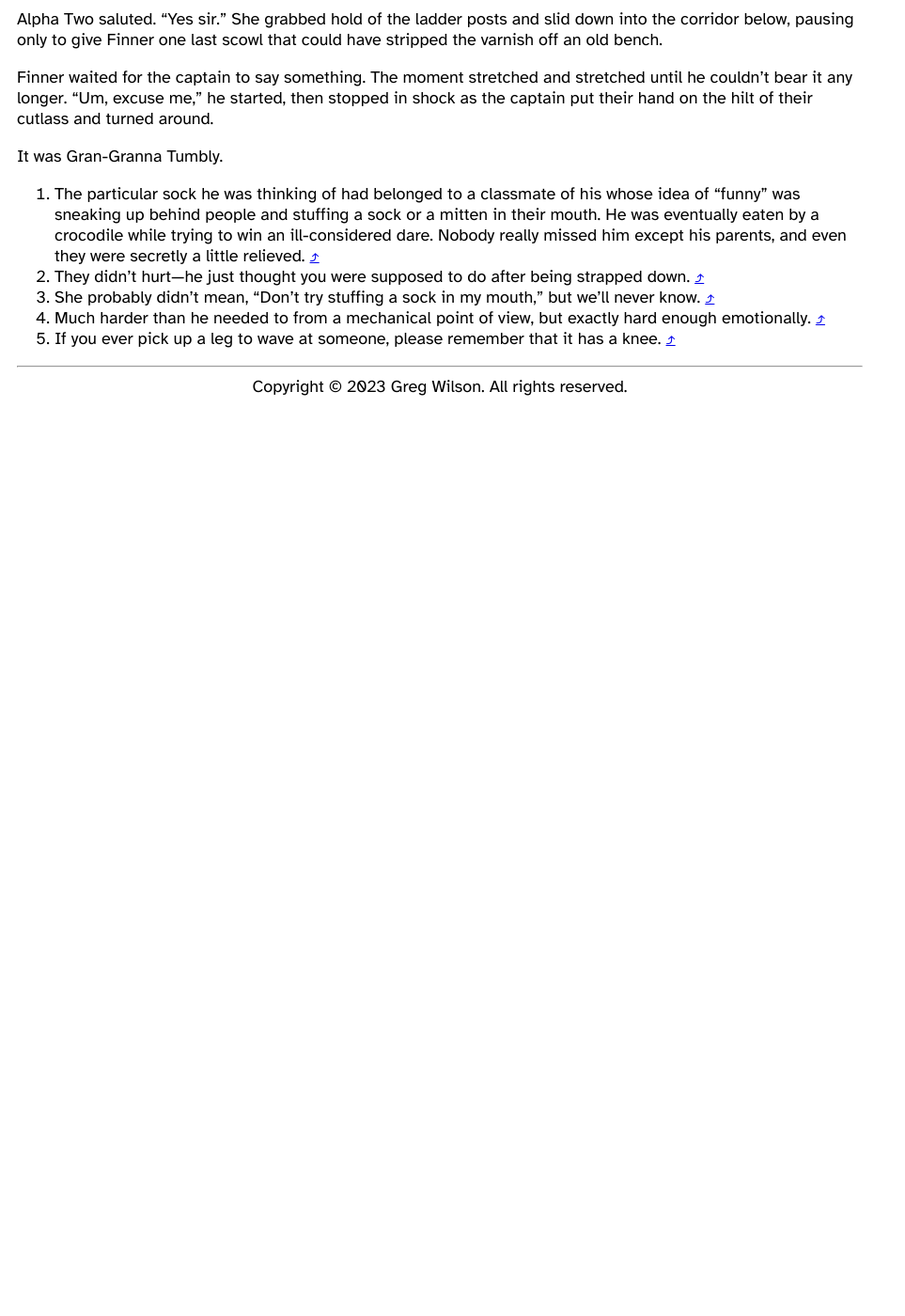
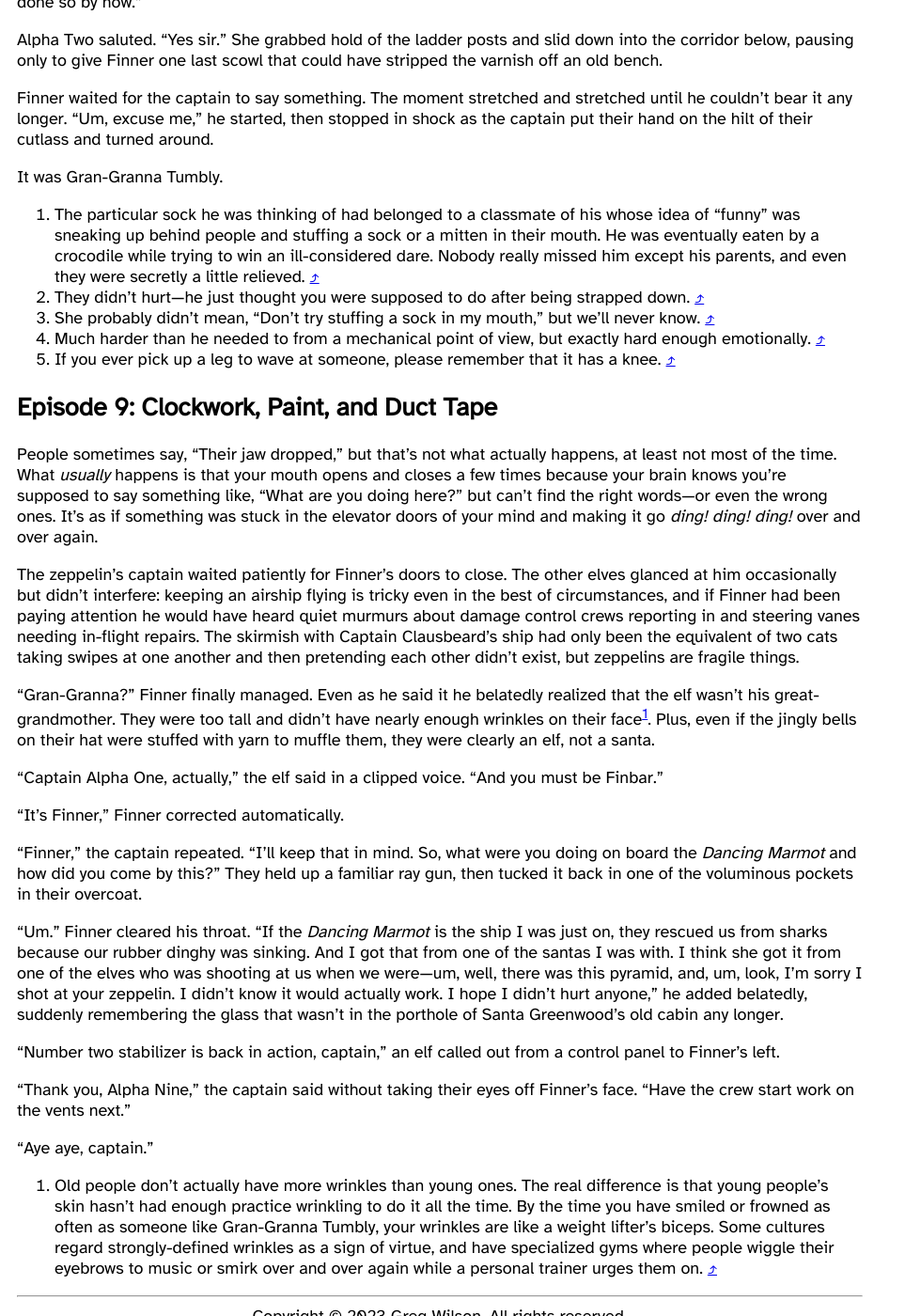
Before and after one commit to gvwilson/fiction, a Jekyll site: the page built from santas/index.md, in a window 1280 px wide and 1400 px high, scrolled down 22808 px. Shown: the whole window at 94% size, without its empty margins (0-963 px from the left). Built offline with Jekyll 4.4.1, drawn with Linux system fonts in a browser that asks for light colours; before the commit the page ends 23238 px from its top, so only the background shows below that; some of the changed text lies outside the part shown.

Commit message:
+536 words of Santas

```diff
--- a/_data/status.csv
+++ b/_data/status.csv
@@ -29,6 +29,7 @@
 santas,2023-10-11,10897
 santas,2023-10-12,11403
 santas,2023-10-14,11956
+santas,2023-10-15,12492
 still,2023-09-01,30862
 tuppence-a-bag,2023-09-01,1703
 voyage,2023-09-01,30306
--- a/santas/index.md
+++ b/santas/index.md
@@ -1807,7 +1807,7 @@
 
 <section markdown="1">
 
-## Episode 8: Another Point of View Is Presented
+## Episode 8: Shelves Full of Arms and Legs
 
 When Finner was next aware of his own existence,
 his head was several feet away from his body.
@@ -2045,6 +2045,92 @@
 
 </section>
 
+<section markdown="1">
+
+## Episode 9: Clockwork, Paint, and Duct Tape
+
+People sometimes say, "Their jaw dropped,"
+but that's not what actually happens,
+at least not most of the time.
+What *usually* happens is that your mouth opens and closes a few times
+because your brain knows you're supposed to say something like,
+"What are you doing here?"
+but can't find the right words—or even the wrong ones.
+It's as if something was stuck in the elevator doors of your mind
+and making it go *ding! ding! ding!* over and over again.
+
+The zeppelin's captain waited patiently for Finner's doors to close.
+The other elves glanced at him occasionally but didn't interfere:
+keeping an airship flying is tricky even in the best of circumstances,
+and if Finner had been paying attention
+he would have heard quiet murmurs about damage control crews reporting in
+and steering vanes needing in-flight repairs.
+The skirmish with Captain Clausbeard's ship had only been
+the equivalent of two cats taking swipes at one another
+and then pretending each other didn't exist,
+but zeppelins are fragile things.
+
+"Gran-Granna?" Finner finally managed.
+Even as he said it he belatedly realized that the elf wasn't his great-grandmother.
+They were too tall and didn't have nearly enough wrinkles on their face<span class="note">
+Old people don't actually have more wrinkles than young ones.
+The real difference is that young people's skin hasn't had enough practice wrinkling
+to do it all the time.
+By the time you have smiled or frowned as often as someone like Gran-Granna Tumbly,
+your wrinkles are like a weight lifter's biceps.
+Some cultures regard strongly-defined wrinkles as a sign of virtue,
+and have specialized gyms where people wiggle their eyebrows to music
+or smirk over and over again
+while a personal trainer urges them on.
+</span>.
+Plus,
+even if the jingly bells on their hat were stuffed with yarn to muffle them,
+they were clearly an elf,
+not a santa.
+
+"Captain Alpha One, actually," the elf said in a clipped voice.
+"And you must be Finbar."
+
+"It's Finner,"
+Finner corrected automatically.
+
+"Finner," the captain repeated.
+"I'll keep that in mind.
+So,
+what were you doing on board the *Dancing Marmot*
+and how did you come by this?"
+They held up a familiar ray gun,
+then tucked it back in one of the voluminous pockets in their overcoat.
+
+"Um."
+Finner cleared his throat.
+"If the *Dancing Marmot* is the ship I was just on,
+they rescued us from sharks because our rubber dinghy was sinking.
+And I got that from one of the santas I was with.
+I think she got it from one of the elves who was shooting at us
+when we were—um,
+well,
+there was this pyramid,
+and,
+um,
+look,
+I'm sorry I shot at your zeppelin.
+I didn't know it would actually work.
+I hope I didn't hurt anyone,"
+he added belatedly,
+suddenly remembering the glass that wasn't in the porthole of Santa Greenwood's old cabin any longer.
+
+"Number two stabilizer is back in action, captain,"
+an elf called out from a control panel to Finner's left.
+
+"Thank you, Alpha Nine,"
+the captain said without taking their eyes off Finner's face.
+"Have the crew start work on the vents next."
+
+"Aye aye, captain."
+
+</section>
+
 <!--
 What did the pirate say on his eightieth birthday?
 "Aye Matey!"
```
Also changed, not shown: status.svg.
